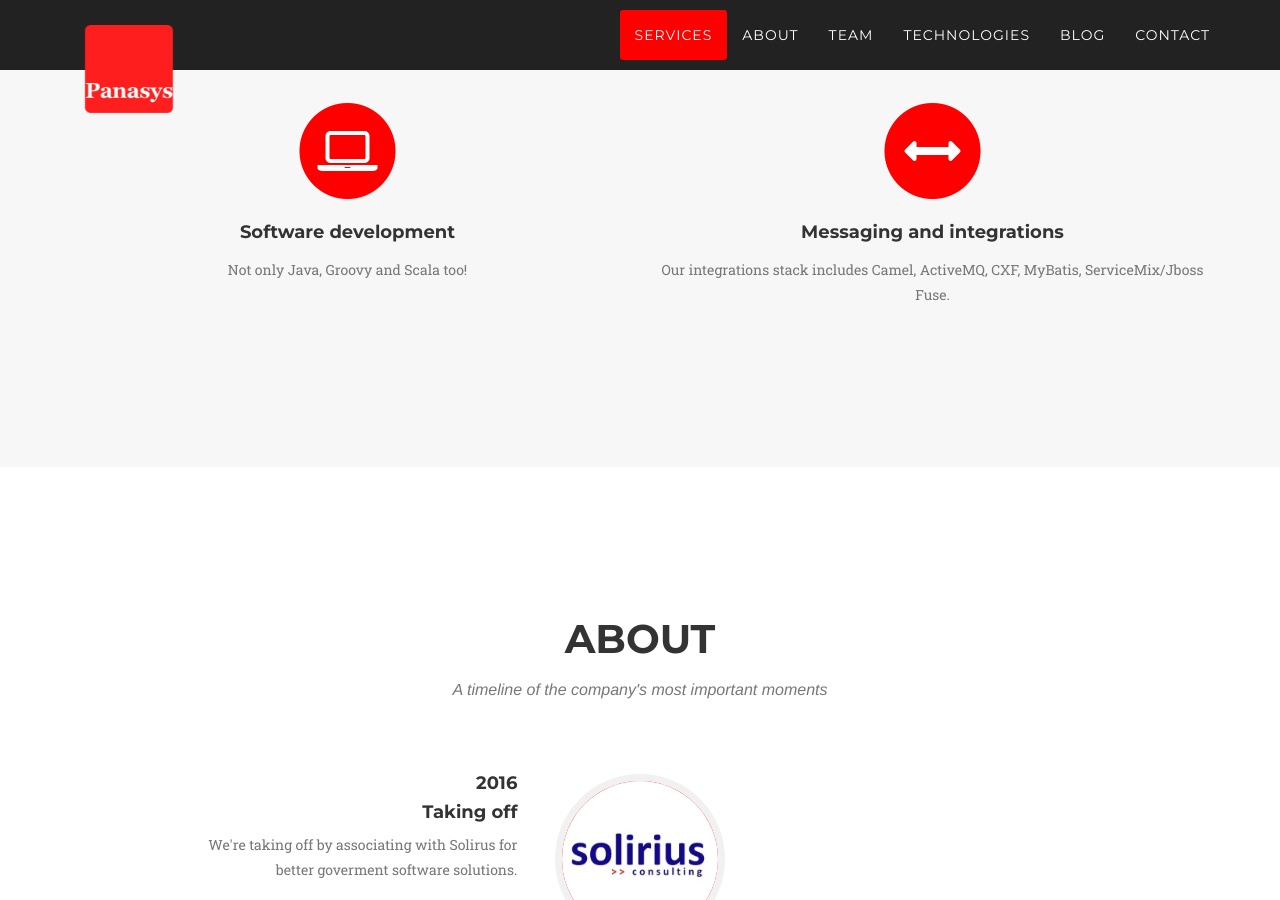
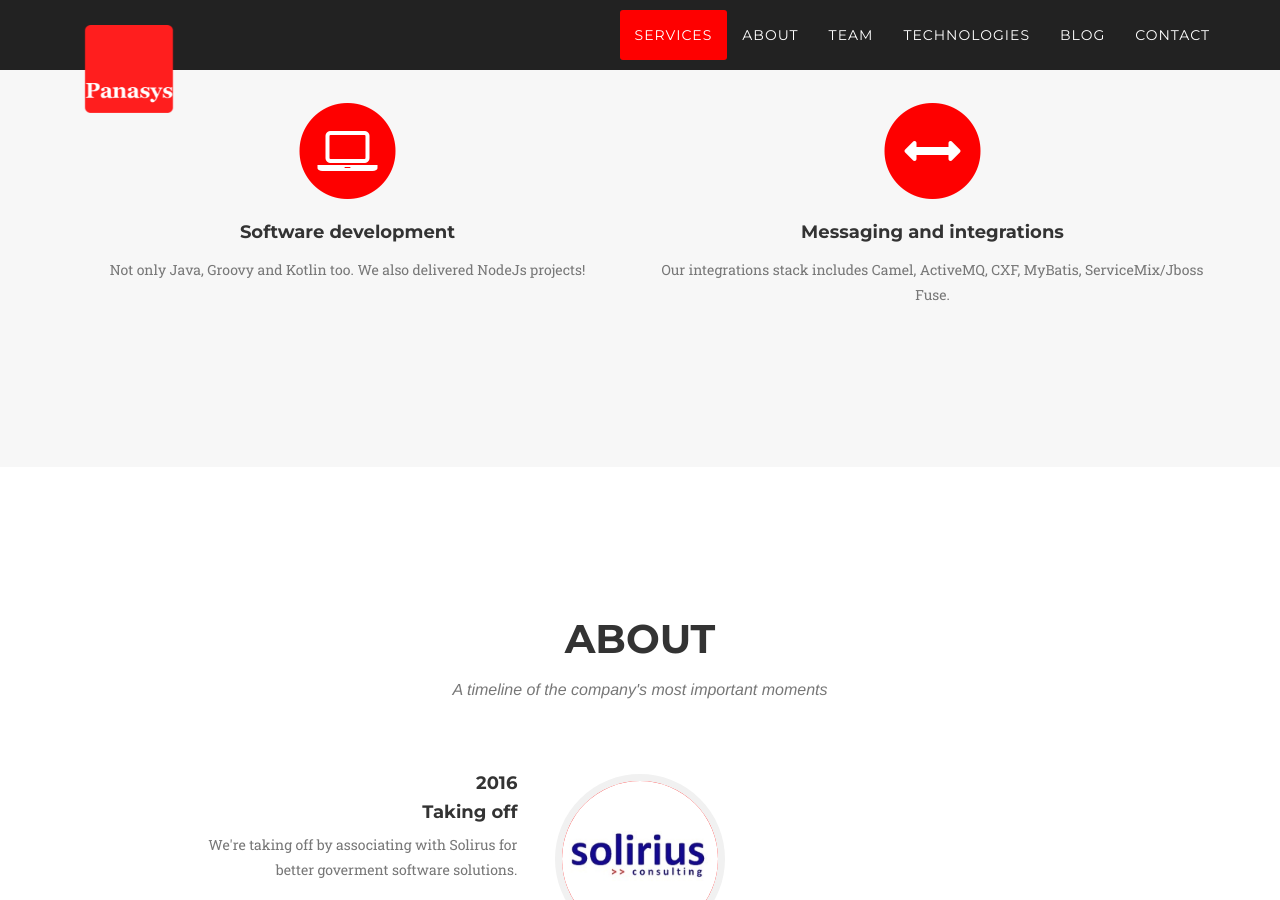
Before and after one commit to dumitrup/dumitrup.github.io, a Jekyll site: the page built from index.html, in a window 1280 px wide and 900 px high, scrolled down 968 px. Built offline with Jekyll 4.4.1, drawn with Linux system fonts in a browser that asks for light colours; nearby versions of some CDN libraries; some web fonts are replaced.

Commit message:
Add Kotlin and NodeJS as technologies

```diff
--- a/index.html
+++ b/index.html
@@ -77,7 +77,7 @@ layout: default
                         <i class="fa fa-laptop fa-stack-1x fa-inverse"></i>
                     </span>
                 <h4 class="service-heading">Software development</h4>
-                <p class="text-muted">Not only Java, Groovy and Scala too!</p>
+                <p class="text-muted">Not only Java, Groovy and Kotlin too. We also delivered NodeJs projects!</p>
             </div>
             <div class="col-md-6">
                     <span class="fa-stack fa-4x">
```
